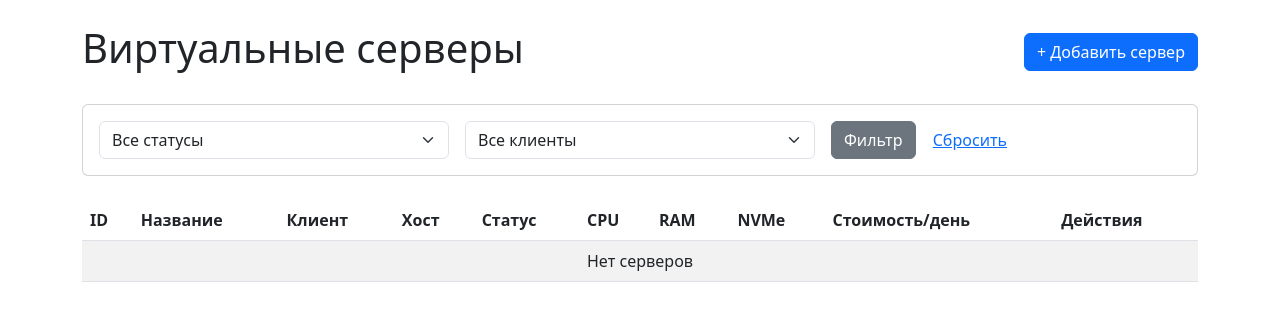
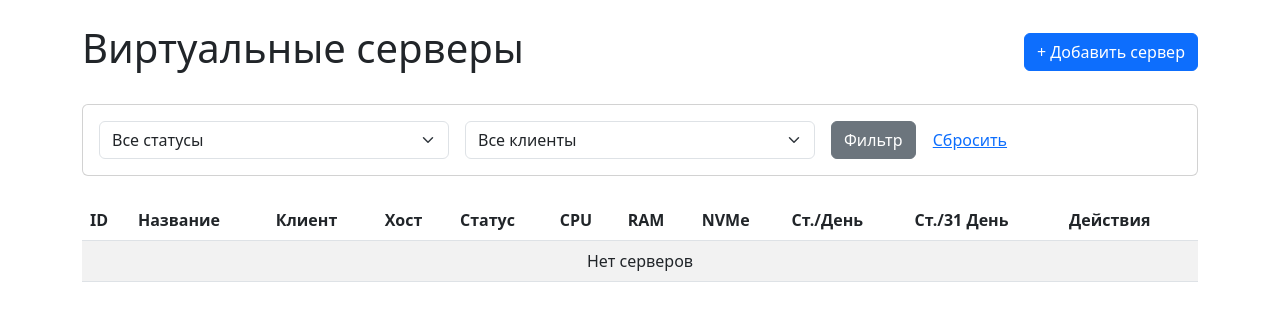
Before and after one commit to adjitananda/Billing_system, a FastAPI app: template templates/servers/list.html in a window 1280 px wide. Shown: the part 56-377 px from the top of the page. Run offline with FastAPI, Linux system fonts and the light colour scheme; the template is opened without the code that fills it, so the values that code supplies are empty.

Commit message:
Спринт 9: Переименована колонка стоимости и добавлена колонка Ст./31 День в списке серверов

```diff
--- a/templates/servers/list.html
+++ b/templates/servers/list.html
@@ -47,7 +47,8 @@
                 <th>CPU</th>
                 <th>RAM</th>
                 <th>NVMe</th>
-                <th>Стоимость/день</th>
+                <th>Ст./День</th>
+                <th>Ст./31 День</th>
                 <th>Действия</th>
             </tr>
         </thead>
@@ -82,6 +83,7 @@
                     {% if nvme_total > 0 %}{{ nvme_total }} ГБ{% else %}—{% endif %}
                 </td>
                 <td>{{ "%.2f"|format(server.daily_cost) if server.daily_cost else "—" }} ₽</td>
+                <td>{{ "%.2f"|format(server.daily_cost * 31) if server.daily_cost else "—" }} ₽</td>
                 <td>
                     <a href="/servers/{{ server.id }}/edit" class="btn btn-sm btn-warning">Ред.</a>
                     {% if server.status == 'draft' %}
@@ -98,7 +100,7 @@
             </tr>
             {% else %}
             <tr>
-                <td colspan="10" class="text-center">Нет серверов</td>
+                <td colspan="11" class="text-center">Нет серверов</td>
             </tr>
             {% endfor %}
         </tbody>
```
